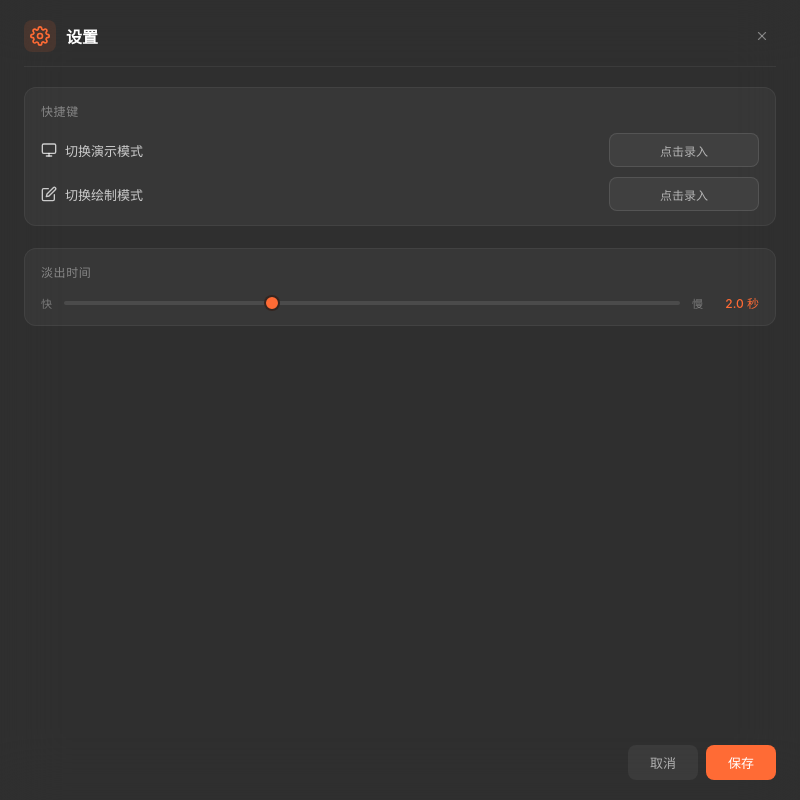
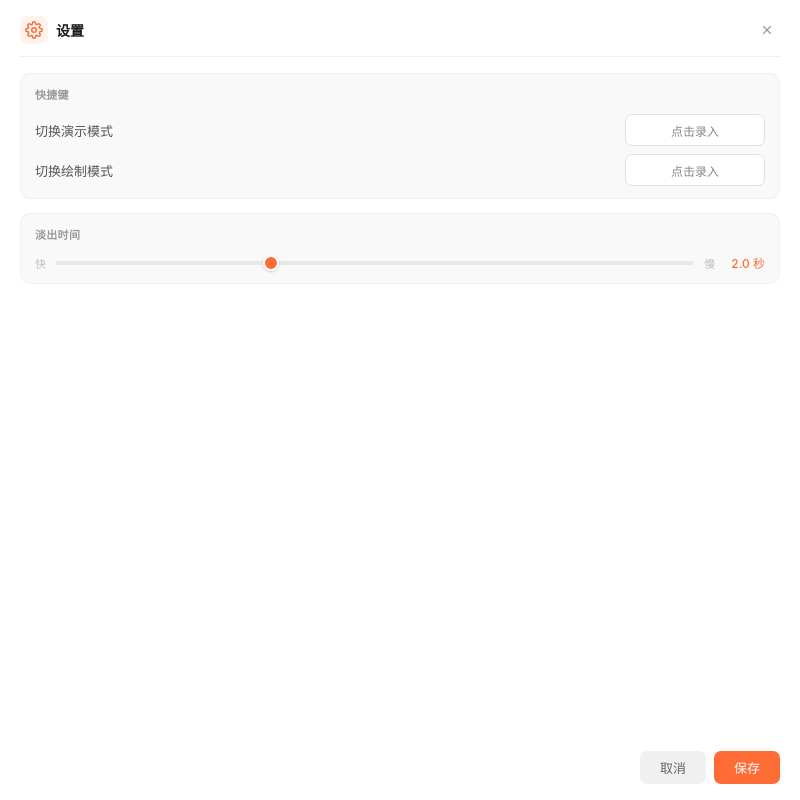
Before and after one commit to s-l-l/mouse, an Electron app: page renderer/settings/index.html in a window 800 px wide. Drawn offline with Linux system fonts and the light colour scheme; no server answers.

Commit message:
refactor: 优化设置页面为白色主题，无滚动条自适应布局
- 设置窗口改为白色背景标准窗口框架 (400x320)
- 移除透明/无边框设计，改用原生窗口标题栏拖拽
- CSS 全面改为白色主题配色，与系统原生风格一致
- 简化 HTML 结构，移除冗余 SVG 图标
- 添加 -webkit-app-region 拖拽支持

Co-Authored-By: Claude Opus 4.6 <noreply@anthropic.com>

```diff
--- a/renderer/settings/index.html
+++ b/renderer/settings/index.html
@@ -8,15 +8,15 @@
 <body>
   <div class="settings-container">
     <!-- Header -->
-    <div class="settings-header" style="-webkit-app-region: drag;">
+    <div class="settings-header">
       <div class="header-icon">
-        <svg width="20" height="20" viewBox="0 0 24 24" fill="none" stroke="#FF6B35" stroke-width="2" stroke-linecap="round" stroke-linejoin="round">
+        <svg width="18" height="18" viewBox="0 0 24 24" fill="none" stroke="#FF6B35" stroke-width="2" stroke-linecap="round" stroke-linejoin="round">
           <circle cx="12" cy="12" r="3"/>
           <path d="M19.4 15a1.65 1.65 0 0 0 .33 1.82l.06.06a2 2 0 0 1 0 2.83 2 2 0 0 1-2.83 0l-.06-.06a1.65 1.65 0 0 0-1.82-.33 1.65 1.65 0 0 0-1 1.51V21a2 2 0 0 1-2 2 2 2 0 0 1-2-2v-.09A1.65 1.65 0 0 0 9 19.4a1.65 1.65 0 0 0-1.82.33l-.06.06a2 2 0 0 1-2.83 0 2 2 0 0 1 0-2.83l.06-.06A1.65 1.65 0 0 0 4.68 15a1.65 1.65 0 0 0-1.51-1H3a2 2 0 0 1-2-2 2 2 0 0 1 2-2h.09A1.65 1.65 0 0 0 4.6 9a1.65 1.65 0 0 0-.33-1.82l-.06-.06a2 2 0 0 1 0-2.83 2 2 0 0 1 2.83 0l.06.06A1.65 1.65 0 0 0 9 4.68a1.65 1.65 0 0 0 1-1.51V3a2 2 0 0 1 2-2 2 2 0 0 1 2 2v.09a1.65 1.65 0 0 0 1 1.51 1.65 1.65 0 0 0 1.82-.33l.06-.06a2 2 0 0 1 2.83 0 2 2 0 0 1 0 2.83l-.06.06a1.65 1.65 0 0 0-.33 1.82V9a1.65 1.65 0 0 0 1.51 1H21a2 2 0 0 1 2 2 2 2 0 0 1-2 2h-.09a1.65 1.65 0 0 0-1.51 1z"/>
         </svg>
       </div>
-      <h1 class="settings-title">设置</h1>
-      <button class="close-btn" id="closeBtn" style="-webkit-app-region: no-drag;">
+      <span class="settings-title">设置</span>
+      <button class="close-btn" id="closeBtn">
         <svg width="14" height="14" viewBox="0 0 24 24" fill="none" stroke="currentColor" stroke-width="2" stroke-linecap="round">
           <line x1="18" y1="6" x2="6" y2="18"/><line x1="6" y1="6" x2="18" y2="18"/>
         </svg>
@@ -25,30 +25,15 @@
 
     <!-- Shortcuts -->
     <section class="settings-section">
-      <h2 class="section-title">快捷键</h2>
-
+      <div class="section-title">快捷键</div>
       <div class="shortcut-item">
-        <div class="shortcut-label">
-          <svg width="16" height="16" viewBox="0 0 24 24" fill="none" stroke="currentColor" stroke-width="2" stroke-linecap="round" stroke-linejoin="round">
-            <rect x="2" y="3" width="20" height="14" rx="2" ry="2"/>
-            <line x1="8" y1="21" x2="16" y2="21"/>
-            <line x1="12" y1="17" x2="12" y2="21"/>
-          </svg>
-          <span>切换演示模式</span>
-        </div>
+        <span class="shortcut-label">切换演示模式</span>
         <div class="shortcut-input" id="shortcutPresentation" tabindex="0">
           <span class="shortcut-keys">点击录入</span>
         </div>
       </div>
-
       <div class="shortcut-item">
-        <div class="shortcut-label">
-          <svg width="16" height="16" viewBox="0 0 24 24" fill="none" stroke="currentColor" stroke-width="2" stroke-linecap="round" stroke-linejoin="round">
-            <path d="M11 4H4a2 2 0 0 0-2 2v14a2 2 0 0 0 2 2h14a2 2 0 0 0 2-2v-7"/>
-            <path d="M18.5 2.5a2.121 2.121 0 0 1 3 3L12 15l-4 1 1-4 9.5-9.5z"/>
-          </svg>
-          <span>切换绘制模式</span>
-        </div>
+        <span class="shortcut-label">切换绘制模式</span>
         <div class="shortcut-input" id="shortcutDrawing" tabindex="0">
           <span class="shortcut-keys">点击录入</span>
         </div>
@@ -57,7 +42,7 @@
 
     <!-- Fade duration -->
     <section class="settings-section">
-      <h2 class="section-title">淡出时间</h2>
+      <div class="section-title">淡出时间</div>
       <div class="slider-item">
         <span class="slider-label">快</span>
         <input type="range" id="fadeSlider" min="500" max="5000" step="100" value="2000">
--- a/renderer/settings/styles.css
+++ b/renderer/settings/styles.css
@@ -2,70 +2,69 @@
 
 body {
   font-family: -apple-system, BlinkMacSystemFont, 'Segoe UI', 'Microsoft YaHei', sans-serif;
-  background: rgba(30, 30, 30, 0.92);
-  backdrop-filter: blur(30px) saturate(180%);
-  -webkit-backdrop-filter: blur(30px) saturate(180%);
-  color: #e0e0e0;
+  background: #ffffff;
+  color: #333;
   overflow: hidden;
+  -webkit-app-region: drag;
 }
 
 .settings-container {
-  padding: 20px 24px;
-  height: 100vh;
+  padding: 16px 20px;
   display: flex;
   flex-direction: column;
+  height: 100vh;
 }
 
 /* Header */
 .settings-header {
   display: flex;
   align-items: center;
-  gap: 10px;
-  margin-bottom: 20px;
-  padding-bottom: 14px;
-  border-bottom: 1px solid rgba(255,255,255,0.06);
+  gap: 8px;
+  margin-bottom: 16px;
+  padding-bottom: 12px;
+  border-bottom: 1px solid #f0f0f0;
 }
 .header-icon {
   display: flex; align-items: center; justify-content: center;
-  width: 32px; height: 32px;
-  background: rgba(255,107,53,0.12);
-  border-radius: 8px;
+  width: 28px; height: 28px;
+  background: #FFF3ED;
+  border-radius: 7px;
 }
 .settings-title {
   flex: 1;
-  font-size: 16px;
+  font-size: 14px;
   font-weight: 600;
-  color: #fff;
+  color: #1a1a1a;
 }
 .close-btn {
+  -webkit-app-region: no-drag;
   display: flex; align-items: center; justify-content: center;
-  width: 28px; height: 28px;
-  border: none;
-  border-radius: 6px;
+  width: 26px; height: 26px;
+  border: none; border-radius: 6px;
   background: transparent;
-  color: rgba(255,255,255,0.4);
+  color: #999;
   cursor: pointer;
   transition: all 0.15s ease;
 }
 .close-btn:hover {
-  background: rgba(230,57,70,0.2);
-  color: #E63946;
+  background: #f5f5f5;
+  color: #e63946;
 }
 
 /* Section */
 .settings-section {
-  margin-bottom: 22px;
-  padding: 14px 16px;
-  background: rgba(255,255,255,0.04);
-  border: 1px solid rgba(255,255,255,0.06);
-  border-radius: 12px;
+  margin-bottom: 14px;
+  padding: 12px 14px;
+  background: #f9f9f9;
+  border: 1px solid #f0f0f0;
+  border-radius: 10px;
 }
 .section-title {
-  font-size: 12px;
-  font-weight: 500;
-  color: rgba(255,255,255,0.4);
-  letter-spacing: 0.6px;
-  margin-bottom: 14px;
+  font-size: 11px;
+  font-weight: 600;
+  color: #999;
+  letter-spacing: 0.3px;
+  margin-bottom: 12px;
 }
 
 /* Shortcut items */
@@ -73,42 +72,39 @@ body {
   display: flex;
   align-items: center;
   justify-content: space-between;
-  margin-bottom: 10px;
+  margin-bottom: 8px;
 }
 .shortcut-item:last-child { margin-bottom: 0; }
 
 .shortcut-label {
-  display: flex;
-  align-items: center;
-  gap: 8px;
   font-size: 13px;
-  color: rgba(255,255,255,0.75);
+  color: #555;
 }
 
 .shortcut-input {
+  -webkit-app-region: no-drag;
   display: flex;
   align-items: center;
   justify-content: center;
-  min-width: 150px;
-  height: 34px;
-  padding: 0 14px;
-  background: rgba(255,255,255,0.05);
-  border: 1px solid rgba(255,255,255,0.1);
-  border-radius: 8px;
+  min-width: 140px;
+  height: 32px;
+  padding: 0 12px;
+  background: #fff;
+  border: 1px solid #e0e0e0;
+  border-radius: 7px;
   cursor: pointer;
   transition: all 0.15s ease;
   outline: none;
 }
-.shortcut-input:hover { border-color: rgba(255,255,255,0.2); }
+.shortcut-input:hover { border-color: #ccc; }
 .shortcut-input:focus {
   border-color: #FF6B35;
-  background: rgba(255,107,53,0.06);
-  box-shadow: 0 0 0 2px rgba(255,107,53,0.12);
+  box-shadow: 0 0 0 2px rgba(255,107,53,0.1);
 }
 
 .shortcut-keys {
   font-size: 12px;
-  color: rgba(255,255,255,0.6);
+  color: #888;
   font-family: -apple-system, 'Segoe UI', sans-serif;
 }
 .shortcut-input:focus .shortcut-keys { color: #FF6B35; }
@@ -117,17 +113,18 @@ body {
 .slider-item {
   display: flex;
   align-items: center;
-  gap: 12px;
+  gap: 10px;
 }
 .slider-label {
   font-size: 11px;
-  color: rgba(255,255,255,0.35);
+  color: #bbb;
 }
 input[type="range"] {
+  -webkit-app-region: no-drag;
   flex: 1;
   -webkit-appearance: none;
   height: 4px;
-  background: rgba(255,255,255,0.1);
+  background: #e8e8e8;
   border-radius: 2px;
   outline: none;
 }
@@ -137,28 +134,31 @@ input[type="range"]::-webkit-slider-thumb {
   background: #FF6B35;
   border-radius: 50%;
   cursor: pointer;
-  border: 2px solid rgba(30,30,30,0.9);
+  border: 2px solid #fff;
+  box-shadow: 0 1px 3px rgba(0,0,0,0.15);
 }
 .slider-value {
   font-size: 12px;
   color: #FF6B35;
-  min-width: 44px;
+  min-width: 40px;
   text-align: right;
   font-weight: 500;
 }
 
 /* Buttons */
 .settings-actions {
-  margin-top: auto;
+  -webkit-app-region: no-drag;
+  flex-shrink: 0;
   display: flex;
   justify-content: flex-end;
   gap: 8px;
   padding-top: 14px;
+  margin-top: auto;
 }
 .btn {
-  padding: 8px 22px;
+  padding: 7px 20px;
   border: none;
-  border-radius: 8px;
+  border-radius: 7px;
   font-size: 13px;
   font-weight: 500;
   cursor: pointer;
@@ -170,7 +170,7 @@ input[type="range"]::-webkit-slider-thumb {
 }
 .btn-primary:hover { background: #e85d2a; }
 .btn-secondary {
-  background: rgba(255,255,255,0.06);
-  color: rgba(255,255,255,0.6);
+  background: #f0f0f0;
+  color: #666;
 }
-.btn-secondary:hover { background: rgba(255,255,255,0.1); }
+.btn-secondary:hover { background: #e5e5e5; }
```
Also changed, not shown: main.js (+3 -4 lines).
